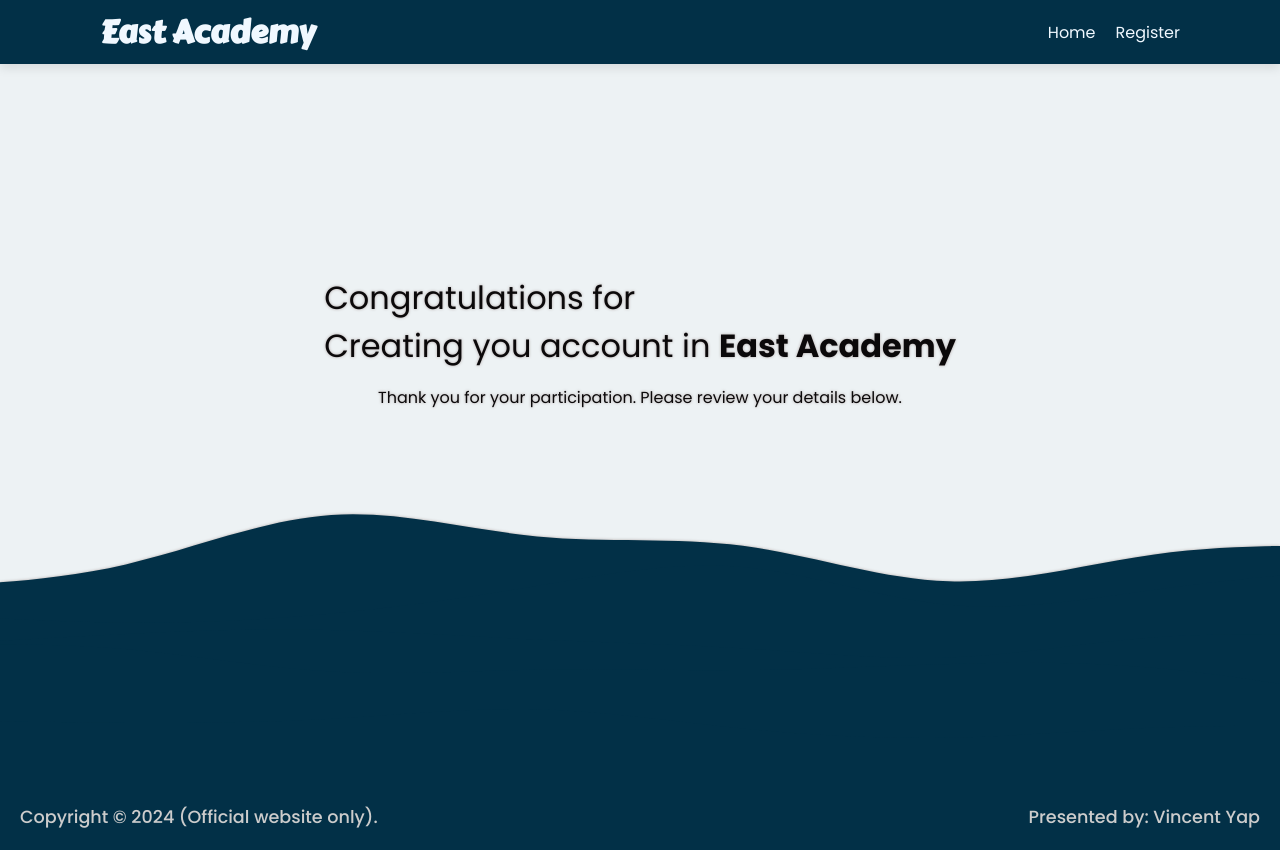
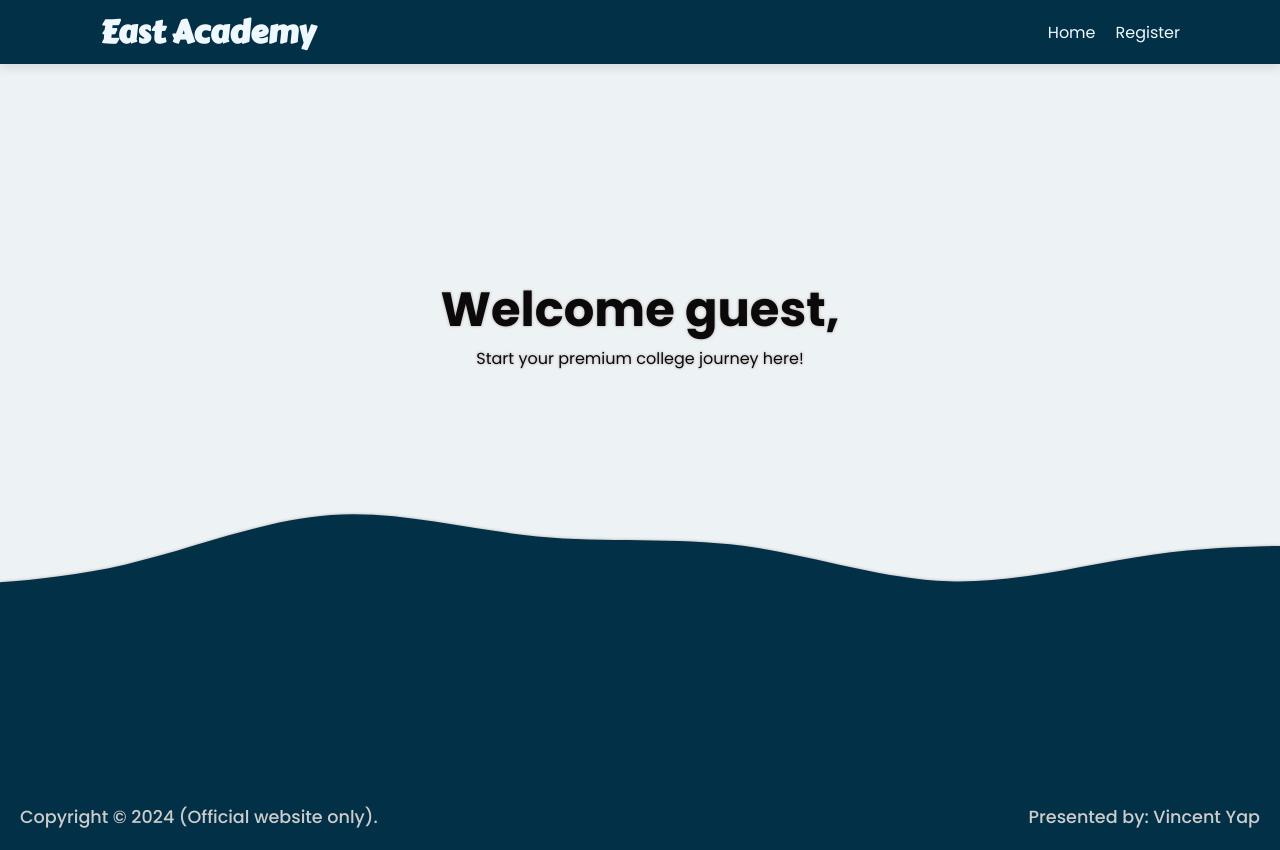
Before and after one commit to yapcentTV/Welcome-Guest, a plain HTML site: page welcome.html in a window 1280 px wide. Drawn offline with nearby package versions, Linux system fonts and the light colour scheme; a web font is replaced by a local one.

Commit message:
Update welcome.html

```diff
--- a/welcome.html
+++ b/welcome.html
@@ -140,10 +140,8 @@ a{
 }
 
 .greet h1{
-  font-size: 2rem;
-  font-weight: 400;
+  font-size: 3rem;
   color: light-dark(#0b090a, #edf2f4);
-  padding-bottom: 15px;
 }
 
 .greet p{
@@ -200,14 +198,14 @@ footer .lo{
         </div>
 
       <a href="#" class="just me">Home</a>
-      <a href="#" class="me">Register</a>
+      <a href="register.html" class="me">Register</a>
     </nav>
   </header>
 
   <section class="bg">
     <div class="greet">
-       <h1> Congratulations for <br> Creating you account in <strong>East Academy</strong></h1>
-       <p> Thank you for your participation. Please review your details below.</p>
+       <h1> Welcome guest,</h1>
+       <p> Start your premium college journey here!</p>
     </div>
   </section>
 
```
